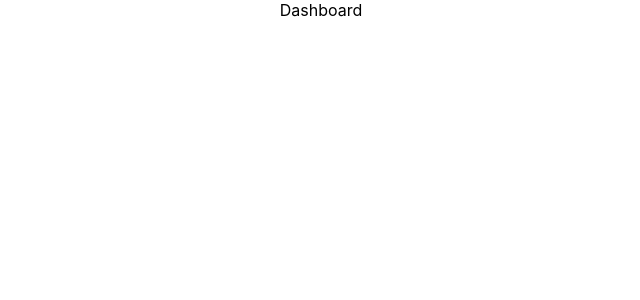
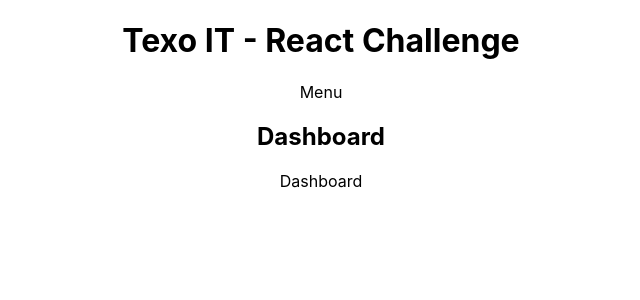
Before and after one commit to romaob/texo-it-react-challenge, a React (Create React App) app: page / in a window 1280 px wide. Shown: the top 300 px of the page, without its empty margins (319-959 px from the left). Built offline with nearby package versions, Linux system fonts and the light colour scheme.

Commit message:
basic route structure and page wrapper

```diff
--- a/src/App.tsx
+++ b/src/App.tsx
@@ -3,14 +3,15 @@
 import Dashboard from './pages/Dashboard';
 import ListPage from './pages/ListPage';
 import { BrowserRouter, Route, Routes } from 'react-router-dom';
+import { ROUTES } from './values/routes';
 
 function App() {
   return (
     <div className="App">
       <BrowserRouter>
         <Routes>
-          <Route path="/" element={<Dashboard />} />
-          <Route path="/list" element={<ListPage />} />
+          <Route path={ROUTES.DASHBOARD.path} element={<Dashboard />} />
+          <Route path={ROUTES.LIST.path} element={<ListPage />} />
         </Routes>
       </BrowserRouter>
     </div>
--- /dev/null
+++ b/src/components/PageWrapper.tsx
@@ -0,0 +1,29 @@
+import React from 'react'
+import { strings } from '../values/strings';
+
+export interface PageWrapperProps {
+    title?: string;
+    children: React.ReactNode;
+}
+
+export default function PageWrapper({
+    title,
+    children
+}: PageWrapperProps): JSX.Element {
+  return (
+    <div className='page-wrapper' data-testid='page-wrapper'>
+      <div className='page-wrapper-header'>
+        <h1>{strings.appName}</h1>
+      </div>
+      <div className='page-wrapper-body'>
+        <div className='page-wrapper-menu' data-testid='page-wrapper-menu'>
+            Menu
+        </div>
+        <div className='page-wrapper-content'>
+            <h2>{title}</h2>
+            {children}
+        </div>
+      </div>
+    </div>
+  )
+}
--- a/src/pages/Dashboard.tsx
+++ b/src/pages/Dashboard.tsx
@@ -1,7 +1,11 @@
 import React from 'react'
+import PageWrapper from '../components/PageWrapper'
+import { ROUTES } from '../values/routes'
 
 export default function Dashboard(): JSX.Element {
   return (
-    <div>Dashboard</div>
+    <PageWrapper title={ROUTES.DASHBOARD.name}>
+        <div>Dashboard</div>
+    </PageWrapper>
   )
 }
--- a/src/pages/ListPage.tsx
+++ b/src/pages/ListPage.tsx
@@ -1,7 +1,10 @@
 import React from 'react'
+import PageWrapper from '../components/PageWrapper'
 
 export default function ListPage(): JSX.Element {
   return (
-    <div>ListPage</div>
+    <PageWrapper title='List'>
+        <div>List</div>
+    </PageWrapper>
   )
 }
--- /dev/null
+++ b/src/values/routes.ts
@@ -0,0 +1,17 @@
+//Route type
+export type Route = {
+    path: string;
+    name: string;
+};
+
+//Routes values definition
+export const ROUTES: { [key: string]: Route } = {
+    DASHBOARD: {
+      path: '/',
+      name: 'Dashboard',
+    },
+    LIST: {
+      path: '/list',
+      name: 'List',
+    },
+};
--- /dev/null
+++ b/src/values/strings.ts
@@ -0,0 +1,3 @@
+export const strings = {
+    appName: 'Texo IT - React Challenge',
+};
```
